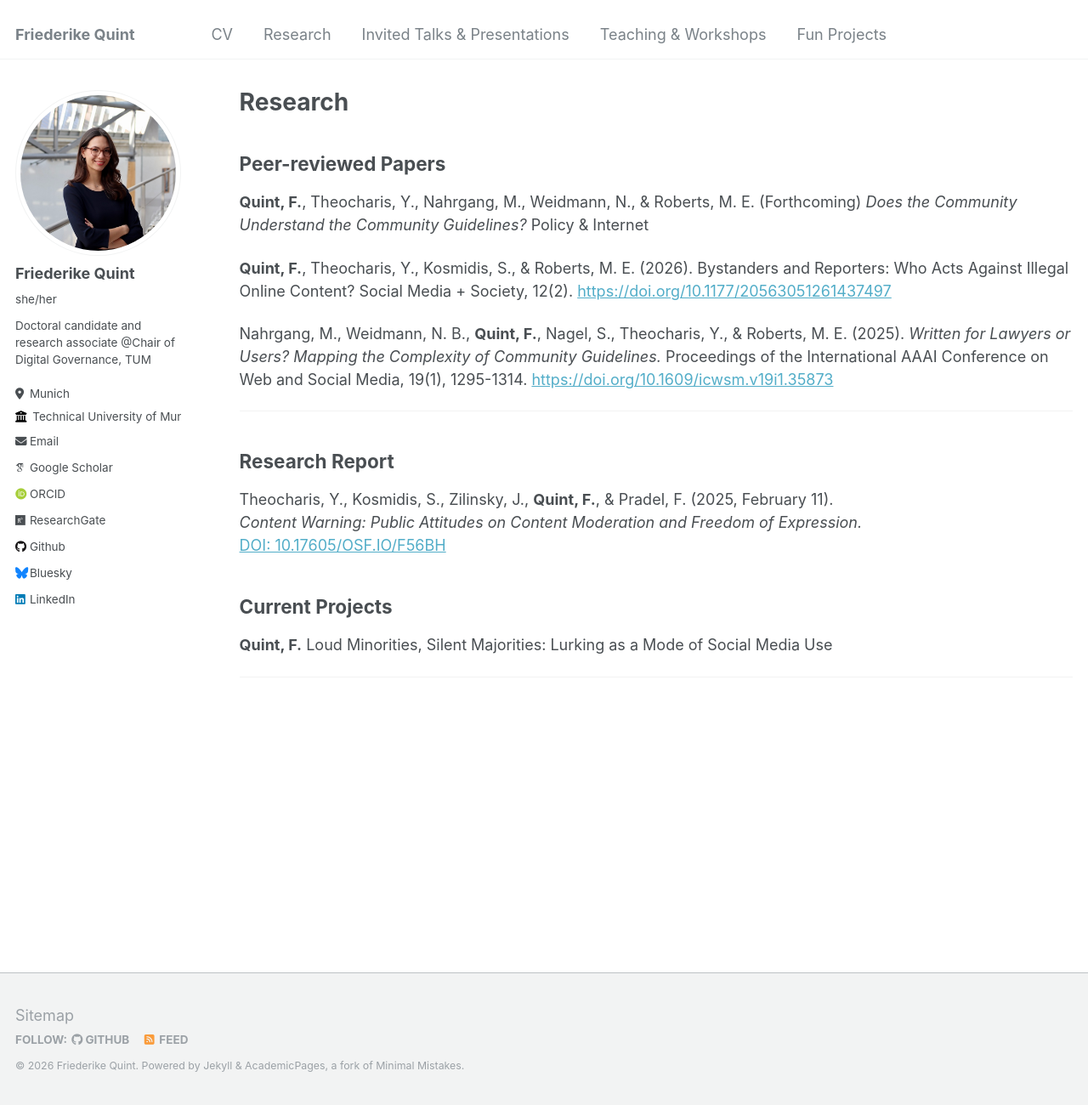
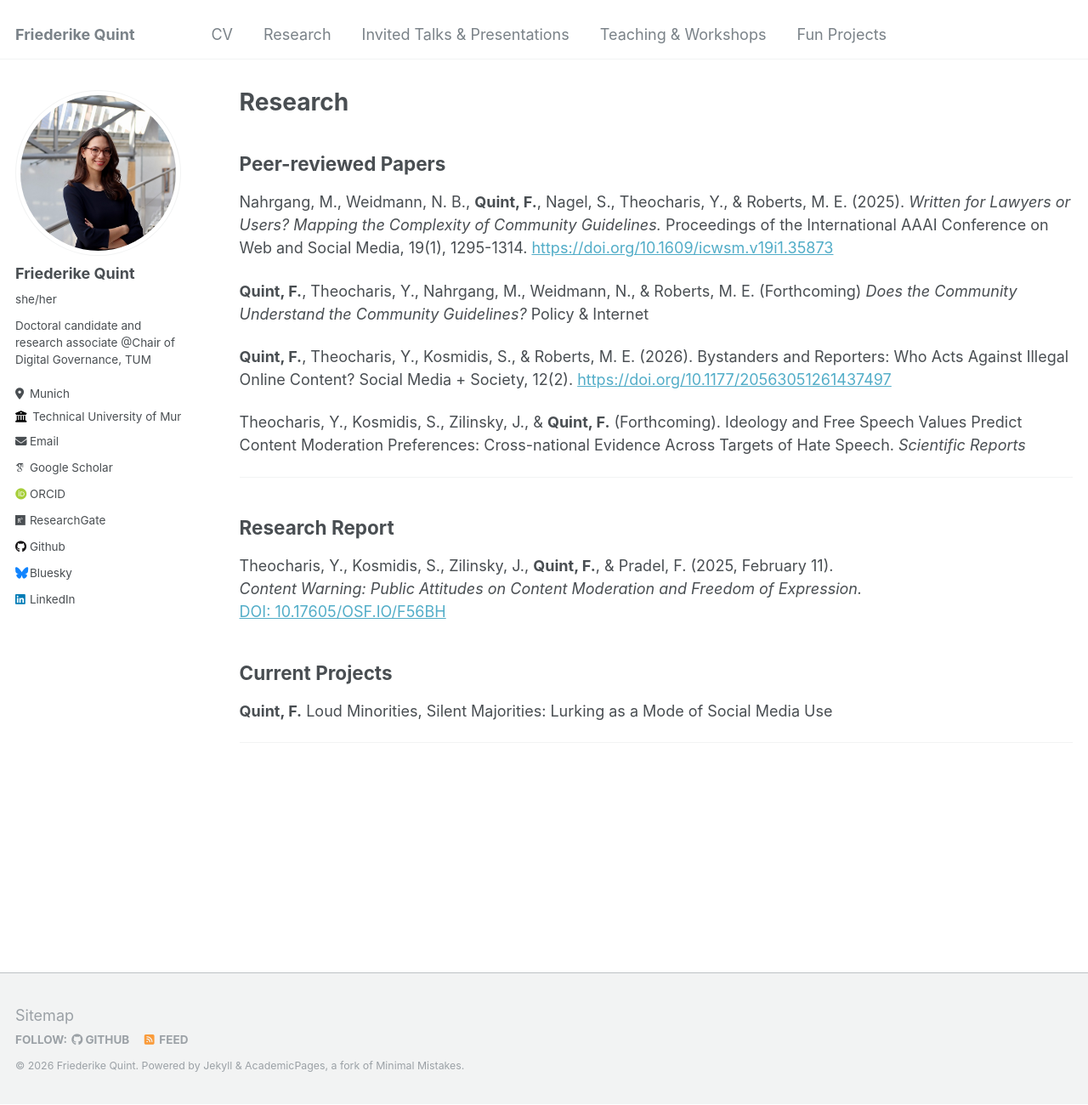
Before and after one commit to friederikequint/friederikequint.github.io, a Jekyll site: the page built from _pages/publications.md, in a window 1280 px wide and 1300 px high. Shown: the whole window at 85% size. Built offline with Jekyll 4.4.1, drawn with Linux system fonts in a browser that asks for light colours; some web fonts are replaced.

Commit message:
Update publications with new peer-reviewed papers

```diff
--- a/_pages/publications.md
+++ b/_pages/publications.md
@@ -7,12 +7,14 @@ author_profile: true
 
 ## Peer-reviewed Papers
 
+Nahrgang, M., Weidmann, N. B., **Quint, F.**, Nagel, S., Theocharis, Y., & Roberts, M. E. (2025). *Written for Lawyers or Users? Mapping the Complexity of Community Guidelines.*
+Proceedings of the International AAAI Conference on Web and Social Media, 19(1), 1295-1314. [https://doi.org/10.1609/icwsm.v19i1.35873](https://doi.org/10.1609/icwsm.v19i1.35873){:target="_blank"}
+
 **Quint, F.**, Theocharis, Y., Nahrgang, M., Weidmann, N., & Roberts, M. E. (Forthcoming) *Does the Community Understand the Community Guidelines?* Policy & Internet
 
 **Quint, F.**, Theocharis, Y., Kosmidis, S., & Roberts, M. E. (2026). Bystanders and Reporters: Who Acts Against Illegal Online Content? Social Media + Society, 12(2). [https://doi.org/10.1177/20563051261437497](https://doi.org/10.1177/20563051261437497){:target="_blank"}
 
-Nahrgang, M., Weidmann, N. B., **Quint, F.**, Nagel, S., Theocharis, Y., & Roberts, M. E. (2025). *Written for Lawyers or Users? Mapping the Complexity of Community Guidelines.*
-Proceedings of the International AAAI Conference on Web and Social Media, 19(1), 1295-1314. [https://doi.org/10.1609/icwsm.v19i1.35873](https://doi.org/10.1609/icwsm.v19i1.35873){:target="_blank"}
+Theocharis, Y., Kosmidis, S., Zilinsky, J., & **Quint, F.** (Forthcoming). Ideology and Free Speech Values Predict Content Moderation Preferences: Cross-national Evidence Across Targets of Hate Speech. _Scientific Reports_
 
 ---
 
```
